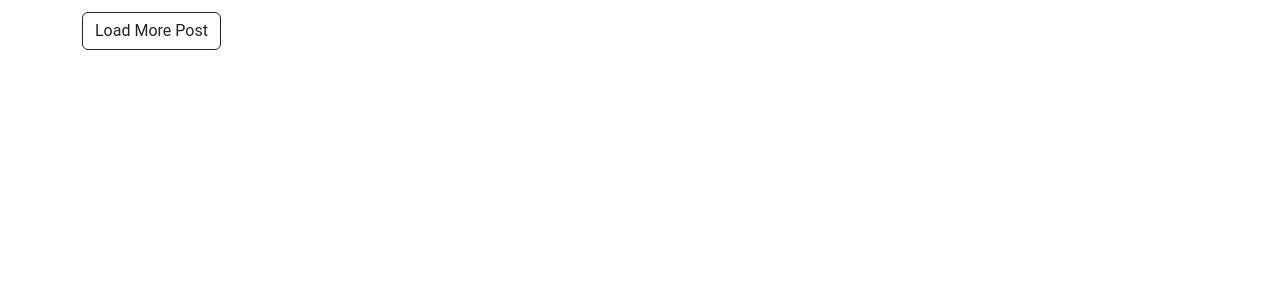
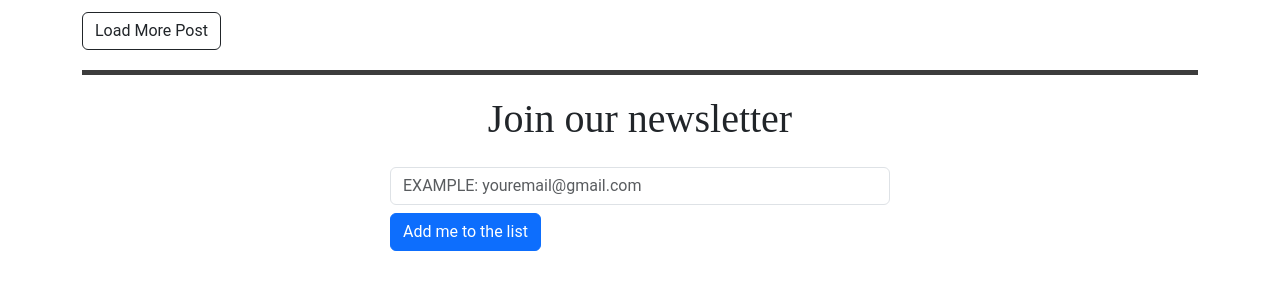
Before and after one commit to Sam-Smolen/React18_2.0, a React (Vite) app in the folder DAILYNEWS/: page / in a window 1280 px wide. Shown: the part 1289-1578 px from the top of the page. Before the commit the page ends 1387 px from the top, so only its background shows below. Built offline with nearby package versions, Linux system fonts and the light colour scheme; data requests are answered from the project's data file.

Commit message:
newsletter form

```diff
--- a/DAILYNEWS/src/components/home/index.jsx
+++ b/DAILYNEWS/src/components/home/index.jsx
@@ -1,9 +1,11 @@
 import HomePosts from './homePosts'
+import Newsletter from '../utils/newsletter';
 
 const Home = () => {
     return(
         <>
             <HomePosts/>
+            <Newsletter/>
         </>
     )
 }
--- /dev/null
+++ b/DAILYNEWS/src/components/utils/newsletter.jsx
@@ -0,0 +1,42 @@
+import { useRef } from 'react';
+import { Form, Button} from 'react-bootstrap'
+import { useDispatch } from 'react-redux';
+
+
+const Newsletter = () =>{
+    const textInput = useRef();
+    const dispatch = useDispatch();
+
+    const handleSubmit = (e) => {
+        e.preventDefault();
+        const value = textInput.current.value;
+
+
+
+    }
+
+
+    return(
+        <div className='newsletter_container'>
+            <h1>Join our newsletter</h1>
+            <div className='form'>
+                <Form className='mt-4' onSubmit={handleSubmit}>
+                    <Form.Group>
+                        <Form.Control
+                            type='text'
+                            placeholder='EXAMPLE: youremail@gmail.com'
+                            name='email'
+                            ref={textInput}
+                        />
+                    </Form.Group>
+                    <Button className='mt-2' variant='primary' type='submit'>
+                        Add me to the list
+                    </Button>
+                </Form>
+            </div>
+        </div>
+    )
+}
+
+
+export default Newsletter;
```
